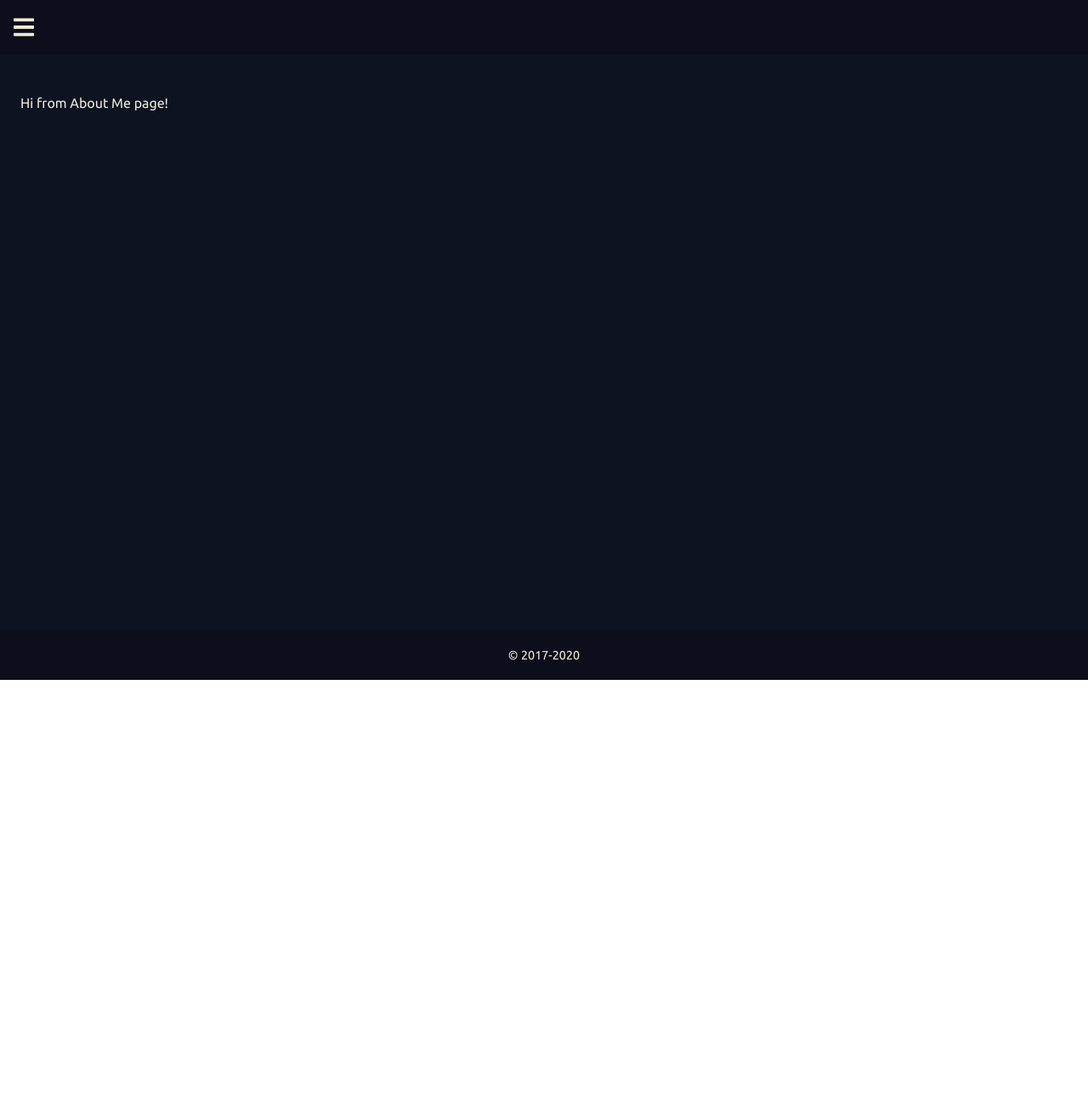
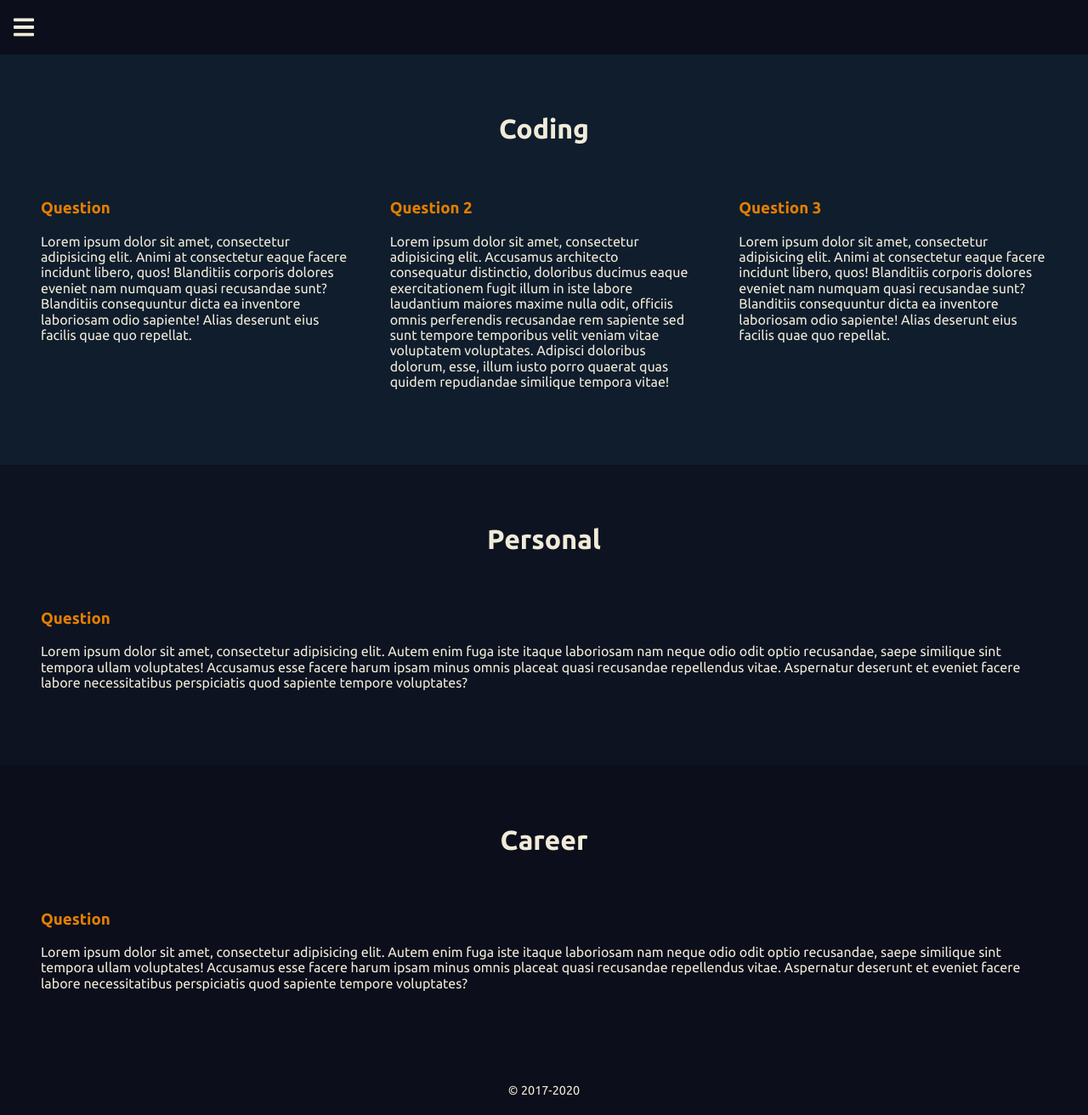
Before and after one commit to ikushlianski/ilya-online-nextjs, a Next.js app: page /about in a window 1280 px wide. Shown: the whole page at 85% size. Before the commit the page ends 800 px from the top, so only its background shows below. Built offline with nearby package versions, Linux system fonts and the light colour scheme.

Commit message:
Sketch out About Me page, improve ui-kit components

```diff
--- /dev/null
+++ b/src/pages/about/AboutPage.scss
@@ -0,0 +1,14 @@
+@import '../../styles/styles';
+
+.AboutMePage__Heading {
+  text-align: center;
+}
+
+.AboutMePage__QA {
+  display: grid;
+  grid-template-columns: repeat(auto-fit, minmax(250px, 1fr));
+}
+
+.AboutMePage__Q {
+  color: var(--accent2);
+}
--- a/src/pages/about/index.js
+++ b/src/pages/about/index.js
@@ -1,12 +1,86 @@
 import React from 'react';
 
-import { Block } from '../../ui-kit/Block';
+import { Block, Card } from '../../ui-kit';
 import { Layout } from '../../components/Layout';
+
+import './AboutPage.scss';
 
 const AboutPage = () => (
   <Layout title="Ilya Kushlianski - About me">
     <div className="AboutMePage">
-      <Block>Hi from About Me page!</Block>
+      <Block className="Block--lighter">
+        <h1 className="AboutMePage__Heading">Coding</h1>
+        <div className="AboutMePage__QA">
+          <Card flat>
+            <h3 className="AboutMePage__Q">Question</h3>
+            <p>
+              Lorem ipsum dolor sit amet, consectetur adipisicing elit. Animi at
+              consectetur eaque facere incidunt libero, quos! Blanditiis
+              corporis dolores eveniet nam numquam quasi recusandae sunt?
+              Blanditiis consequuntur dicta ea inventore laboriosam odio
+              sapiente! Alias deserunt eius facilis quae quo repellat.
+            </p>
+          </Card>
+          <Card flat>
+            <h3 className="AboutMePage__Q">Question 2</h3>
+            <p>
+              Lorem ipsum dolor sit amet, consectetur adipisicing elit.
+              Accusamus architecto consequatur distinctio, doloribus ducimus
+              eaque exercitationem fugit illum in iste labore laudantium maiores
+              maxime nulla odit, officiis omnis perferendis recusandae rem
+              sapiente sed sunt tempore temporibus velit veniam vitae voluptatem
+              voluptates. Adipisci doloribus dolorum, esse, illum iusto porro
+              quaerat quas quidem repudiandae similique tempora vitae!
+            </p>
+          </Card>
+          <Card flat>
+            <h3 className="AboutMePage__Q">Question 3</h3>
+            <p>
+              Lorem ipsum dolor sit amet, consectetur adipisicing elit. Animi at
+              consectetur eaque facere incidunt libero, quos! Blanditiis
+              corporis dolores eveniet nam numquam quasi recusandae sunt?
+              Blanditiis consequuntur dicta ea inventore laboriosam odio
+              sapiente! Alias deserunt eius facilis quae quo repellat.
+            </p>
+          </Card>
+        </div>
+      </Block>
+
+      <Block>
+        <h1 className="AboutMePage__Heading">Personal</h1>
+        <div className="AboutMePage__QA">
+          <Card flat>
+            <h3 className="AboutMePage__Q">Question</h3>
+            <p>
+              Lorem ipsum dolor sit amet, consectetur adipisicing elit. Autem
+              enim fuga iste itaque laboriosam nam neque odio odit optio
+              recusandae, saepe similique sint tempora ullam voluptates!
+              Accusamus esse facere harum ipsam minus omnis placeat quasi
+              recusandae repellendus vitae. Aspernatur deserunt et eveniet
+              facere labore necessitatibus perspiciatis quod sapiente tempore
+              voluptates?
+            </p>
+          </Card>
+        </div>
+      </Block>
+
+      <Block className="Block--darker">
+        <h1 className="AboutMePage__Heading">Career</h1>
+        <div className="AboutMePage__QA">
+          <Card flat>
+            <h3 className="AboutMePage__Q">Question</h3>
+            <p>
+              Lorem ipsum dolor sit amet, consectetur adipisicing elit. Autem
+              enim fuga iste itaque laboriosam nam neque odio odit optio
+              recusandae, saepe similique sint tempora ullam voluptates!
+              Accusamus esse facere harum ipsam minus omnis placeat quasi
+              recusandae repellendus vitae. Aspernatur deserunt et eveniet
+              facere labore necessitatibus perspiciatis quod sapiente tempore
+              voluptates?
+            </p>
+          </Card>
+        </div>
+      </Block>
     </div>
   </Layout>
 );
--- a/src/ui-kit/Block/Block.scss
+++ b/src/ui-kit/Block/Block.scss
@@ -8,3 +8,7 @@
 .Block--darker {
   background-color: var(--primary-darker);
 }
+
+.Block--lighter {
+  background-color: var(--primary-lighter);
+}
--- a/src/ui-kit/Card/Card.js
+++ b/src/ui-kit/Card/Card.js
@@ -1,7 +1,12 @@
 import React from 'react';
+import cx from 'classnames';
 
 import './Card.scss';
 
-export const Card = ({ children }) => {
-  return <div className="Card">{children}</div>;
+export const Card = ({ children, flat }) => {
+  const cls = cx('Card', {
+    'Card--flat': flat,
+  });
+
+  return <div className={cls}>{children}</div>;
 };
--- a/src/ui-kit/Card/Card.scss
+++ b/src/ui-kit/Card/Card.scss
@@ -3,4 +3,8 @@
 .Card {
   box-shadow: 1px 1px 10px 5px rgba(0, 0, 0, 0.3);
   padding: $padding-margin-big;
+
+  &--flat {
+    box-shadow: none;
+  }
 }
```
